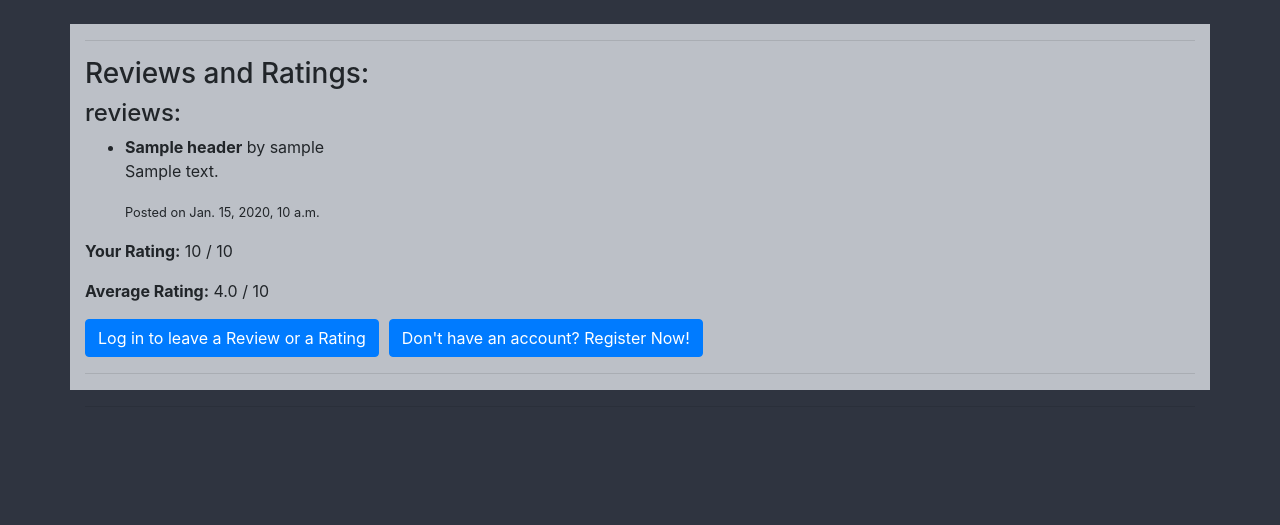
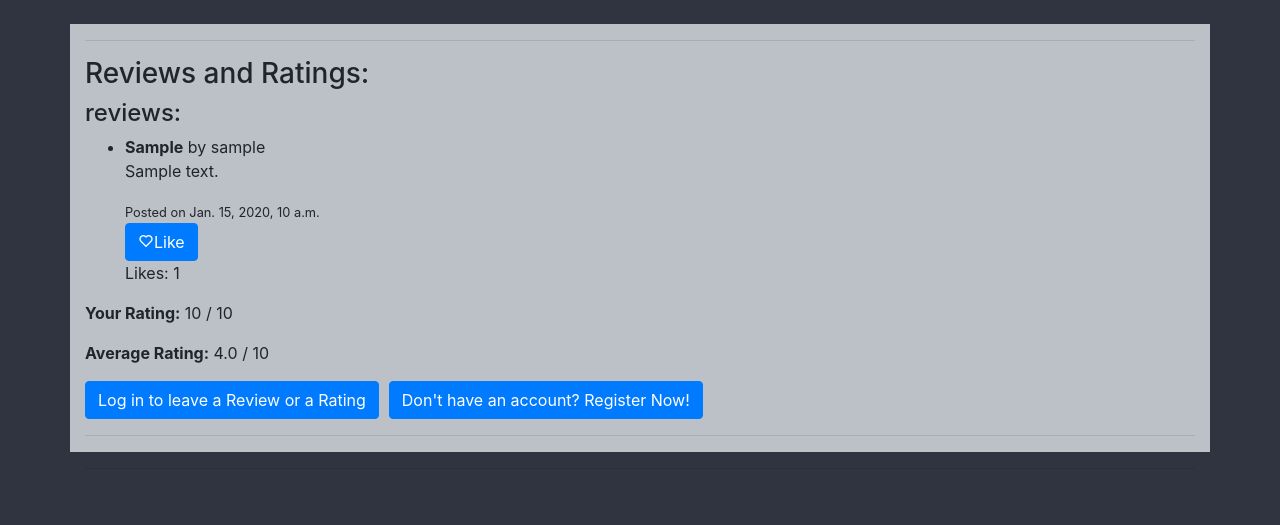
Before and after one commit to Rototype0/Semester-Project-Web-Development, a Django app: template django_video_game_library/reviews/templates/reviews/home.html in a window 1280 px wide. Shown: the part 56-581 px from the top of the page. Run offline with Django 5.2, Linux system fonts and the light colour scheme; tables that the repository leaves empty hold one stand-in row (values such as "Sample post"); the template is opened without the code that fills it: values that come from a table or form of the project are taken from there, most other values are stand-ins (such as "Sample title", 1, 10 or a date in 2020); parts of the project's set-up code (start-up, migrations or seed data) failed here and were passed over; some libraries are stand-ins or nearby versions.

Commit message:
NOT READY: incorporating likes into finished reviews
a mess perhaps

```diff
--- a/django_video_game_library/django_video_game_library/urls.py
+++ b/django_video_game_library/django_video_game_library/urls.py
@@ -21,4 +21,5 @@ urlpatterns = [
     path('admin/', admin.site.urls),
     path('', include('home.urls')),
     path('games-list/', include('games_list.urls')),
+    path('oreviews/', include('reviews.urls')),
 ]
--- a/django_video_game_library/reviews/models.py
+++ b/django_video_game_library/reviews/models.py
@@ -8,7 +8,7 @@ from django.urls import reverse
 
 # Create your models here.
 
-class Review(models.Model):
+class OReview(models.Model):
     appid = models.IntegerField()
     header = models.CharField(max_length=100, default="Header")
     content = models.TextField()
@@ -32,7 +32,7 @@ class Rating(models.Model):
     user = models.ForeignKey(User, on_delete=models.CASCADE)
     score = models.IntegerField(default=0)
     review = models.ForeignKey(
-        Review,
+        OReview,
         on_delete=models.SET_NULL,
         null=True,
         blank=True,
--- a/django_video_game_library/reviews/templates/reviews/home.html
+++ b/django_video_game_library/reviews/templates/reviews/home.html
@@ -1,5 +1,6 @@
 {% extends "base.html" %}
 {% block content %}
+
 <body>
     <div class="row" style="background-color: #BCC0C7;">
         <div class="col-12">
@@ -14,6 +15,22 @@
                     <strong>{{ oreview.header }}</strong> by {{ oreview.author.username }}
                     <p>{{ oreview.content }}</p>
                     <small>Posted on {{ oreview.date_posted }}</small>
+
+                    <!-- Like/Unlike Form -->
+                    <form method="POST" action="{% url 'like-review' oreview.id %}">
+                        {% csrf_token %}
+                        {% if user in oreview.likes.all %}
+                        <button type="submit" class="btn btn-danger">
+                            <i class="bx bxs-heart"></i>Unlike
+                        </button>
+                        {% else %}
+                        <button type="submit" class="btn btn-primary">
+                            <i class="bx bx-heart"></i>Like
+                        </button>
+                        {% endif %}
+                    </form>
+                    <p>Likes: {{ oreview.total_likes }}</p>
+
                 </li>
                 {% endfor %}
             </ul>
@@ -50,11 +67,13 @@
                 {% csrf_token %}
                 <div class="form-group mb-3">
                     <label for="header">Title:</label>
-                    <input type="text" id="header" name="header" class="form-control" placeholder="Enter a title" required>
+                    <input type="text" id="header" name="header" class="form-control" placeholder="Enter a title"
+                        required>
                 </div>
                 <div class="form-group mb-3">
                     <label for="content">Content:</label>
-                    <textarea id="content" name="content" class="form-control" rows="4" placeholder="Write your Review here..." required></textarea>
+                    <textarea id="content" name="content" class="form-control" rows="4"
+                        placeholder="Write your Review here..." required></textarea>
                 </div>
                 <button type="submit" name="oreview_submit" class="btn btn-primary">Submit Review</button>
             </form>
--- a/django_video_game_library/reviews/urls.py
+++ b/django_video_game_library/reviews/urls.py
@@ -7,5 +7,5 @@ urlpatterns = [
     #path('', views.Home, name='reviews-home'),
     #path('about/', views.About, name='reviews-about'),
     #path('rate/<int:post_id>/<int:rating>/', views.rate),
-    path('review/<int:review_id>/like/', views.like_review, name='like-review'),
+    path('oreview/<int:review_id>/like/', views.like_review, name='like-review'),
 ] + static(settings.STATIC_URL, document_root=settings.STATIC_ROOT)
```
Also changed, not shown: django_video_game_library/reviews/views.py (+30 -0 lines), django_video_game_library/reviews/migrations/0009_merge_0008_rename_review_oreview_0008_review_likes.py (added). Lines whose indentation alone changed are shown as unchanged.
